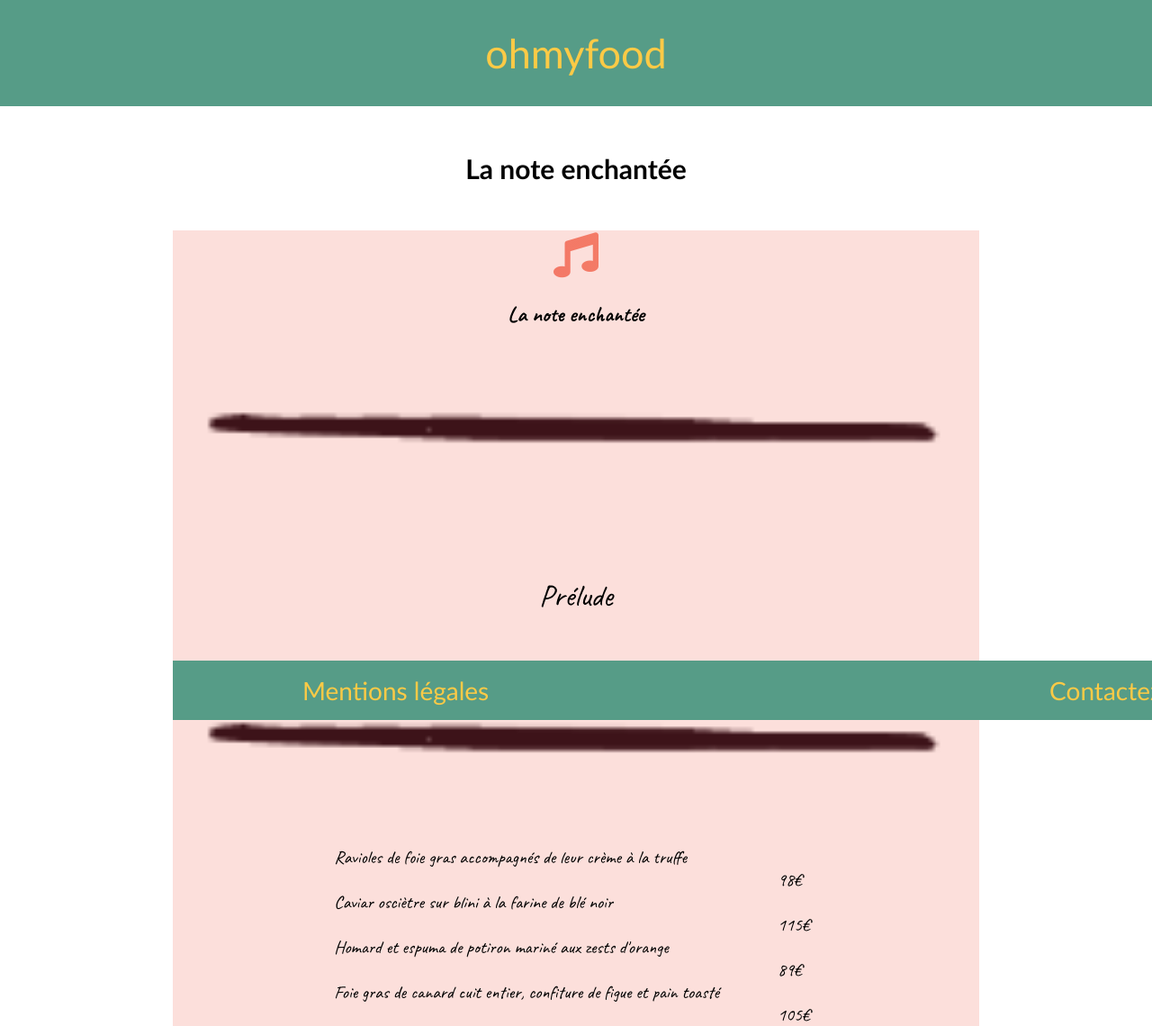
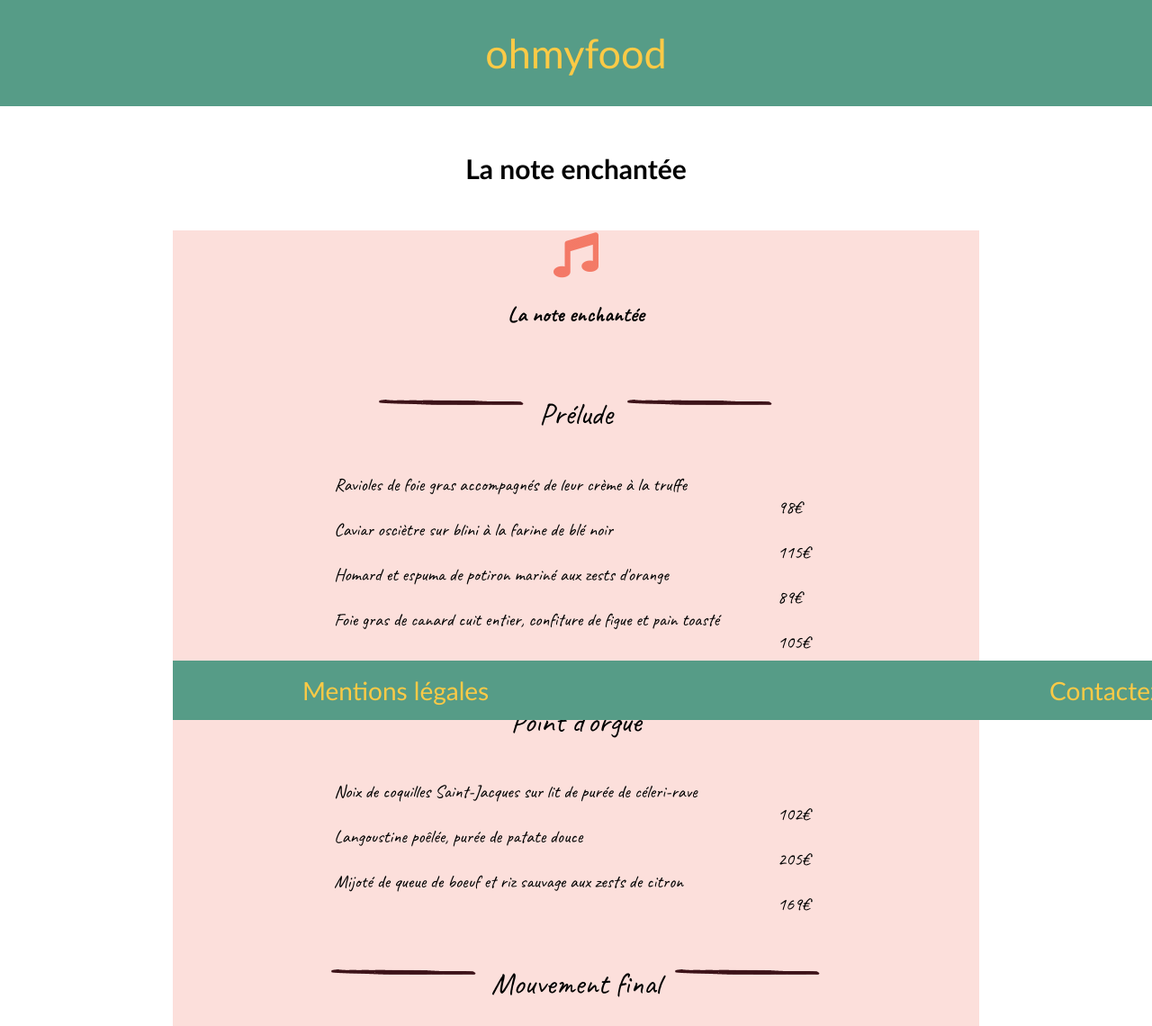
Before and after one commit to acha88/P3_ohmyfood, a website: page note.html in a window 1280 px wide. Shown: the top 1140 px of the page at 90% size. Drawn offline with Linux system fonts and the light colour scheme; a web font is replaced by a local one.

Commit message:
test 4v2

```diff
--- a/note.html
+++ b/note.html
@@ -22,11 +22,12 @@
     <div class="menu_one">
       <div class="note"><i class="fas fa-music"></i></div>
       <h2>La note enchantée</h2>
-      <img src="/img/ligne/ld_m1.PNG" alt="imageligne">
       <div class="subtitle_m1">
+        <img src="/img/ligne/ld_m1.PNG" alt="imageligne">
         <div class="souligne">Prélude</div>
+        <img src="/img/ligne/ld_m1.PNG" alt="imageligne">
       </div>
-      <img src="img/ligne/ld_m1.PNG" alt="imageligne">
+
       <div class="description_price_m1">
         <div class="description_m1">
           Ravioles de foie gras accompagnés de leur crème à la truffe
```
